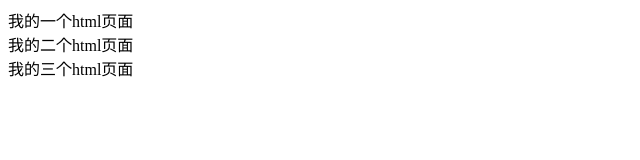
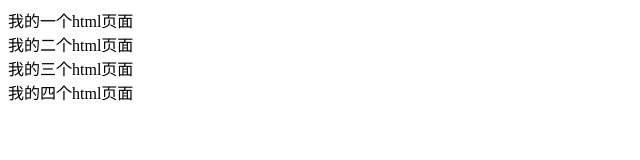
Before and after one commit to uuuhhh2000/test112, a plain HTML site: page index.html in a window 1280 px wide. Shown: the whole page, without its empty margins (0-640 px from the left). Drawn offline with Linux system fonts and the light colour scheme.

Commit message:
我的四个页面

```diff
--- a/index.html
+++ b/index.html
@@ -9,5 +9,6 @@
     <div>我的一个html页面</div>
     <div>我的二个html页面</div>
     <div>我的三个html页面</div>
+    <div>我的四个html页面</div>
 </body>
 </html>
```
